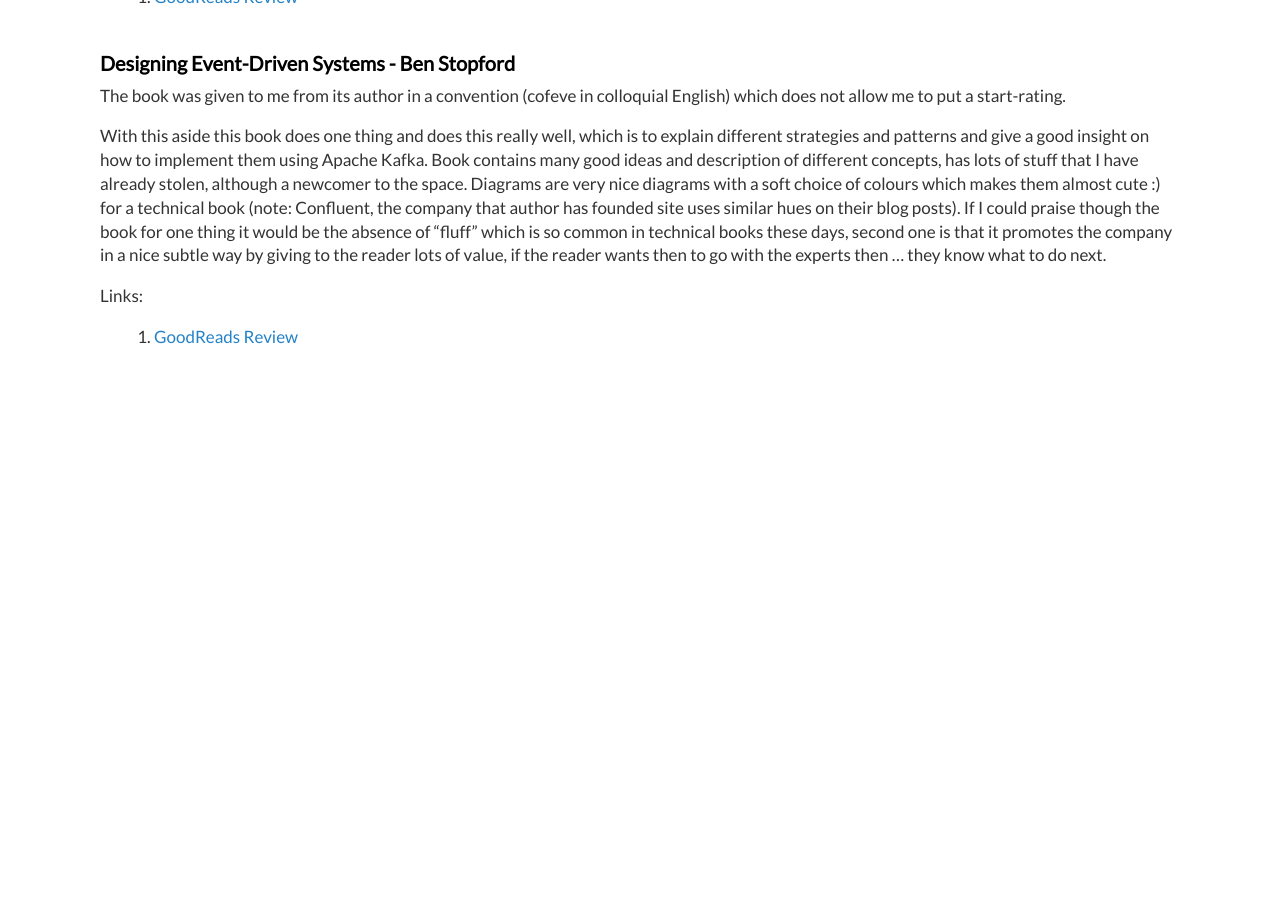
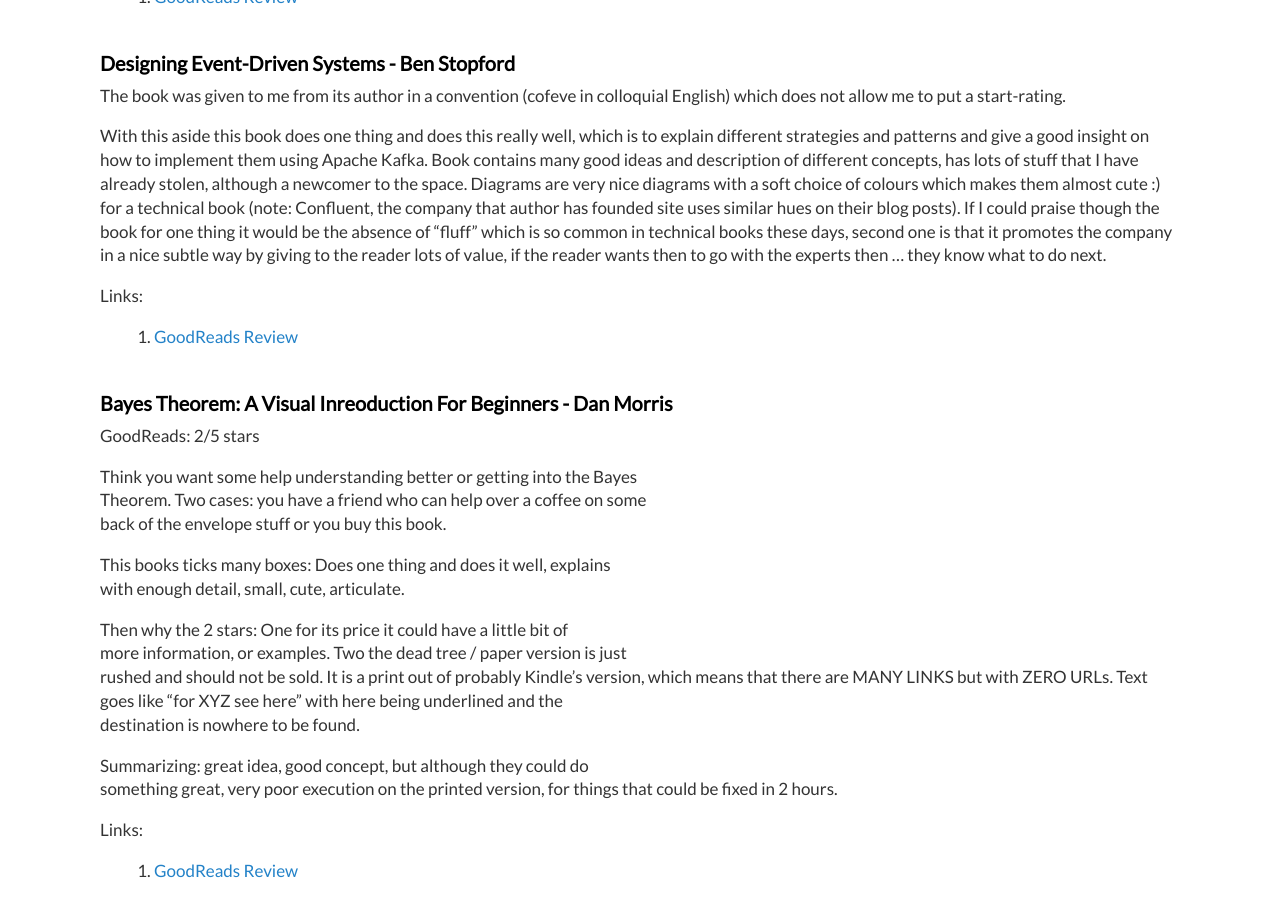
Before and after one commit to dimitrismistriotis/dimitrismistriotis.github.io, a Jekyll site: the page built from _posts/2018-01-21-books_of_2018.md, in a window 1280 px wide and 900 px high, scrolled down 9007 px. Built offline with Jekyll 4.4.1, drawn with Linux system fonts in a browser that asks for light colours; before the commit the page ends 9373 px from its top, so only the background shows below that.

Commit message:
Bayes Theorem: A Visual Introduction For Beginners

```diff
--- a/_posts/2018-01-21-books_of_2018.md
+++ b/_posts/2018-01-21-books_of_2018.md
@@ -529,3 +529,29 @@
 Links:
 
 1.  [GoodReads Review](https://www.goodreads.com/review/show/2613868542)
+
+## Bayes Theorem: A Visual Inreoduction For Beginners - Dan Morris
+
+GoodReads: 2/5 stars
+
+Think you want some help understanding better or getting into the Bayes
+Theorem. Two cases: you have a friend who can help over a coffee on some
+back of the envelope stuff or you buy this book.
+
+This books ticks many boxes: Does one thing and does it well, explains
+with enough detail, small, cute, articulate.
+
+Then why the 2 stars: One for its price it could have a little bit of
+more information, or examples. Two the dead tree / paper version is just
+rushed and should not be sold. It is a print out of probably Kindle's
+version, which means that there are MANY LINKS but with ZERO URLs. Text
+goes like "for XYZ see here" with here being underlined and the
+destination is nowhere to be found.
+
+Summarizing: great idea, good concept, but although they could do
+something great, very poor execution on the printed version, for things
+that could be fixed in 2 hours.
+
+Links:
+
+1.  [GoodReads Review](https://www.goodreads.com/review/show/2628536380)
```
